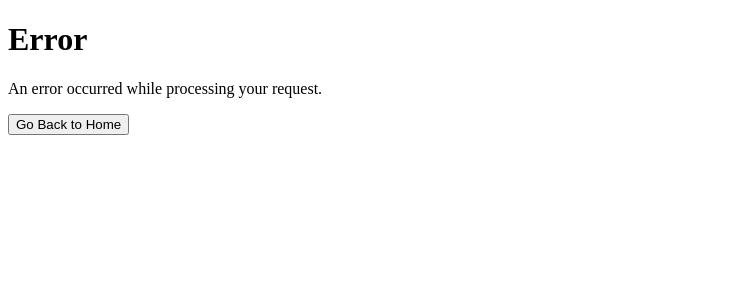
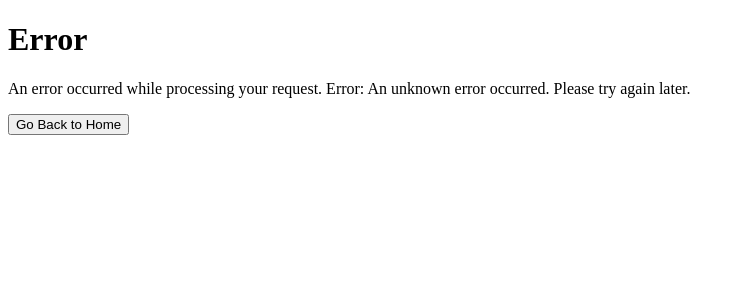
Before and after one commit to Charlesisthebest476/Imposter_backend, a Flask app: page /error in a window 1280 px wide. Shown: the top 300 px of the page, without its empty margins (0-745 px from the left). Run offline with Flask 3, Linux system fonts and the light colour scheme.

Commit message:
Display error details in error message
Include error message in error page.

```diff
--- a/templates/error.html
+++ b/templates/error.html
@@ -7,7 +7,7 @@
 </head>
 <body>
     <h1>Error</h1>
-    <p>An error occurred while processing your request.</p>
+    <p>An error occurred while processing your request. Error: {{ error }}</p>
     {% set home_url = url_for('index') %}
     <button type="button" onclick="window.location.href='{{ home_url }}'">Go Back to Home</button>
 </body>
```
